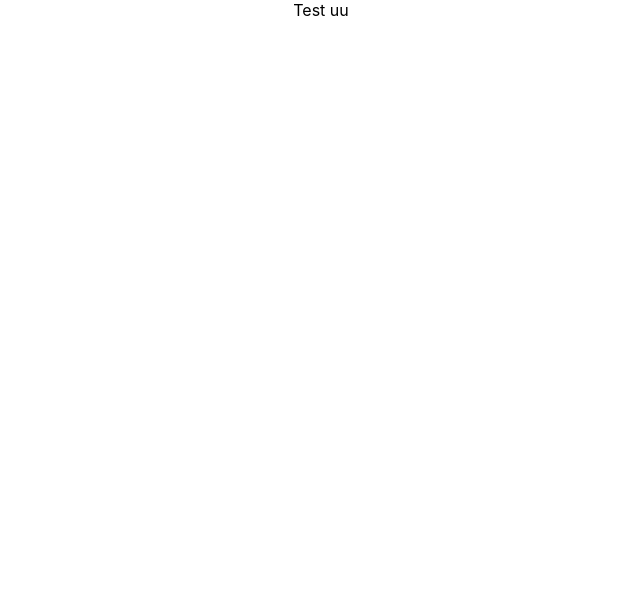
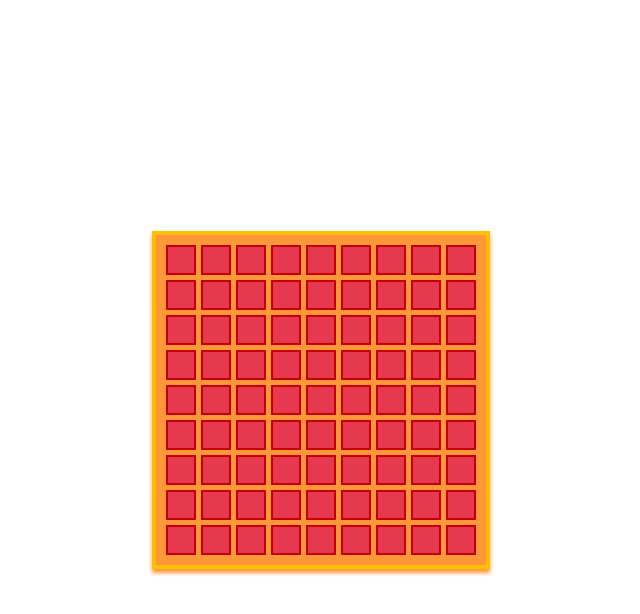
Before and after one commit to za5dwunasta/covidsweeper, a React (Create React App) app: page / in a window 1280 px wide. Shown: the top 614 px of the page, without its empty margins (319-959 px from the left). Built offline with nearby package versions, Linux system fonts and the light colour scheme.

Commit message:
Board created

```diff
--- a/package.json
+++ b/package.json
@@ -12,7 +12,7 @@
 		"@types/react-dom": "^16.9.10",
 		"husky": "^4.3.6",
 		"lint-staged": "^10.5.3",
-    "node-sass": "^5.0.0",
+		"node-sass": "^4.0.0",
 		"prettier": "^2.2.1",
 		"react": "^17.0.1",
 		"react-dom": "^17.0.1",
--- a/src/App.css
+++ /dev/null
@@ -1,38 +0,0 @@
-.App {
-  text-align: center;
-}
-
-.App-logo {
-  height: 40vmin;
-  pointer-events: none;
-}
-
-@media (prefers-reduced-motion: no-preference) {
-  .App-logo {
-    animation: App-logo-spin infinite 20s linear;
-  }
-}
-
-.App-header {
-  background-color: #282c34;
-  min-height: 100vh;
-  display: flex;
-  flex-direction: column;
-  align-items: center;
-  justify-content: center;
-  font-size: calc(10px + 2vmin);
-  color: white;
-}
-
-.App-link {
-  color: #61dafb;
-}
-
-@keyframes App-logo-spin {
-  from {
-    transform: rotate(0deg);
-  }
-  to {
-    transform: rotate(360deg);
-  }
-}
--- /dev/null
+++ b/src/App.scss
@@ -0,0 +1,31 @@
+@import './_variables.scss';
+
+.App {
+	display: flex;
+	justify-content: center;
+	align-items: center;
+	height: 100vh;
+}
+
+.board {
+	background-color: $orange;
+	border: 4px solid $light-orange;
+	box-sizing: border-box;
+	box-shadow: 0px 4px 4px $orange;
+	display: grid;
+	grid-template-columns: repeat(9, 1fr);
+	flex-wrap: wrap;
+	gap: 5px;
+	padding: 10px;
+	&__cell {
+		width: 30px;
+		height: 30px;
+		background: $light-red;
+		border: 2px solid $red;
+		&:hover {
+			transform: rotate(10deg);
+			transition: all 0.1s ease-in-out 0s;
+			cursor: pointer;
+		}
+	}
+}
--- a/src/App.tsx
+++ b/src/App.tsx
@@ -1,13 +1,58 @@
-import React from 'react';
-import './App.css';
+import React, { useState, useEffect } from 'react';
+import './App.scss';
+
+enum StatusType {
+	cover,
+	uncover,
+	flagged,
+}
+
+enum ValueType {
+	zero,
+	one,
+	two,
+	three,
+	four,
+	five,
+	six,
+	seven,
+	eight,
+	bomb,
+}
+
+type Cell = {
+	status: StatusType;
+	value: ValueType;
+};
 
 function App() {
-  return (
-    <div className="App">
-  Test
- uu
-    </div>
-  );
+	const [cells, setCells] = useState<Cell[]>([]);
+
+	useEffect(() => {
+		let _cells: Cell[] = [];
+		_cells.length = 81;
+		for (let i = 0; i < 81; i++) {
+			_cells[i] = { status: StatusType.cover, value: ValueType.bomb };
+		}
+		setCells(_cells);
+		console.log(cells);
+	}, []);
+
+	const handleClick = (index: number) => {
+		let _cells: Cell[] = [...cells];
+		_cells[index].status = StatusType.uncover;
+		setCells(_cells);
+	};
+
+	return (
+		<div className="App">
+			<div className="board">
+				{cells.map((item, index) => (
+					<button onClick={() => handleClick(index)} className="board__cell" key={index}></button>
+				))}
+			</div>
+		</div>
+	);
 }
 
 export default App;
--- /dev/null
+++ b/src/_variables.scss
@@ -0,0 +1,19 @@
+// Squares
+$light-orange: #fdbf00;
+$orange: #fe9738;
+$light-red: #e63950;
+$red: #c50000;
+$light-teal: #2ec4b6;
+$teal: #21867d;
+$light-gray: #edf5ff;
+$gray: #849799;
+
+// Numbers
+$navy: #0268b4;
+$pink: #e63950;
+$violet: #5d2e8c;
+$yellow: #f6ae2d;
+$blue: #5c95ff;
+$green: #377771;
+$brown: #8a3f14;
+// plus light-teal
--- a/src/index.css
+++ b/src/index.css
@@ -1,13 +1,16 @@
+* {
+  box-sizing: border-box;
+  margin: 0;
+  padding: 0;
+}
+
 body {
   margin: 0;
-  font-family: -apple-system, BlinkMacSystemFont, 'Segoe UI', 'Roboto', 'Oxygen',
-    'Ubuntu', 'Cantarell', 'Fira Sans', 'Droid Sans', 'Helvetica Neue',
-    sans-serif;
+  font-family: -apple-system, BlinkMacSystemFont, 'Segoe UI', 'Roboto', 'Oxygen', 'Ubuntu', 'Cantarell', 'Fira Sans', 'Droid Sans', 'Helvetica Neue', sans-serif;
   -webkit-font-smoothing: antialiased;
   -moz-osx-font-smoothing: grayscale;
 }
 
 code {
-  font-family: source-code-pro, Menlo, Monaco, Consolas, 'Courier New',
-    monospace;
+  font-family: source-code-pro, Menlo, Monaco, Consolas, 'Courier New', monospace;
 }
```
Also changed, not shown: 2 other files (tests, documents, lock files or other folders). Lines whose indentation alone changed are shown as unchanged.
